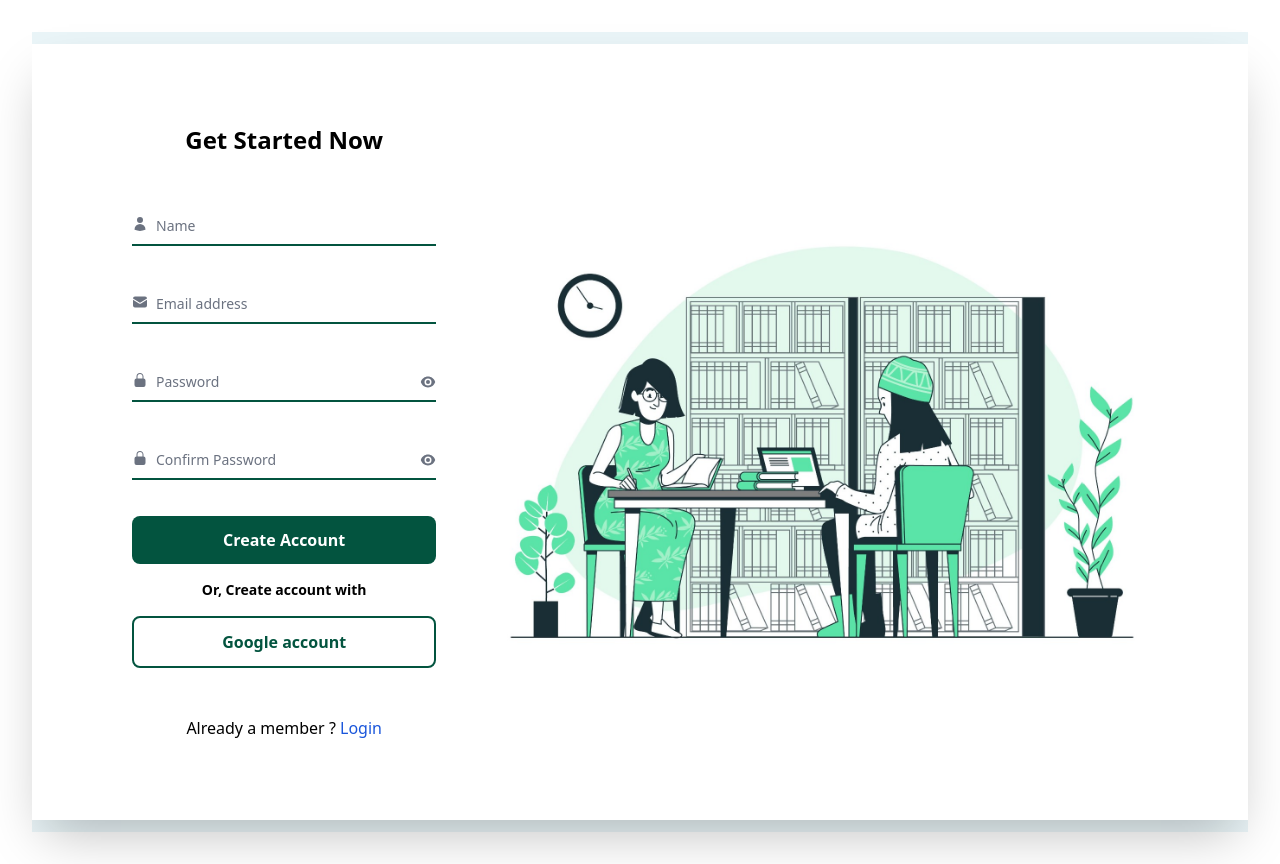
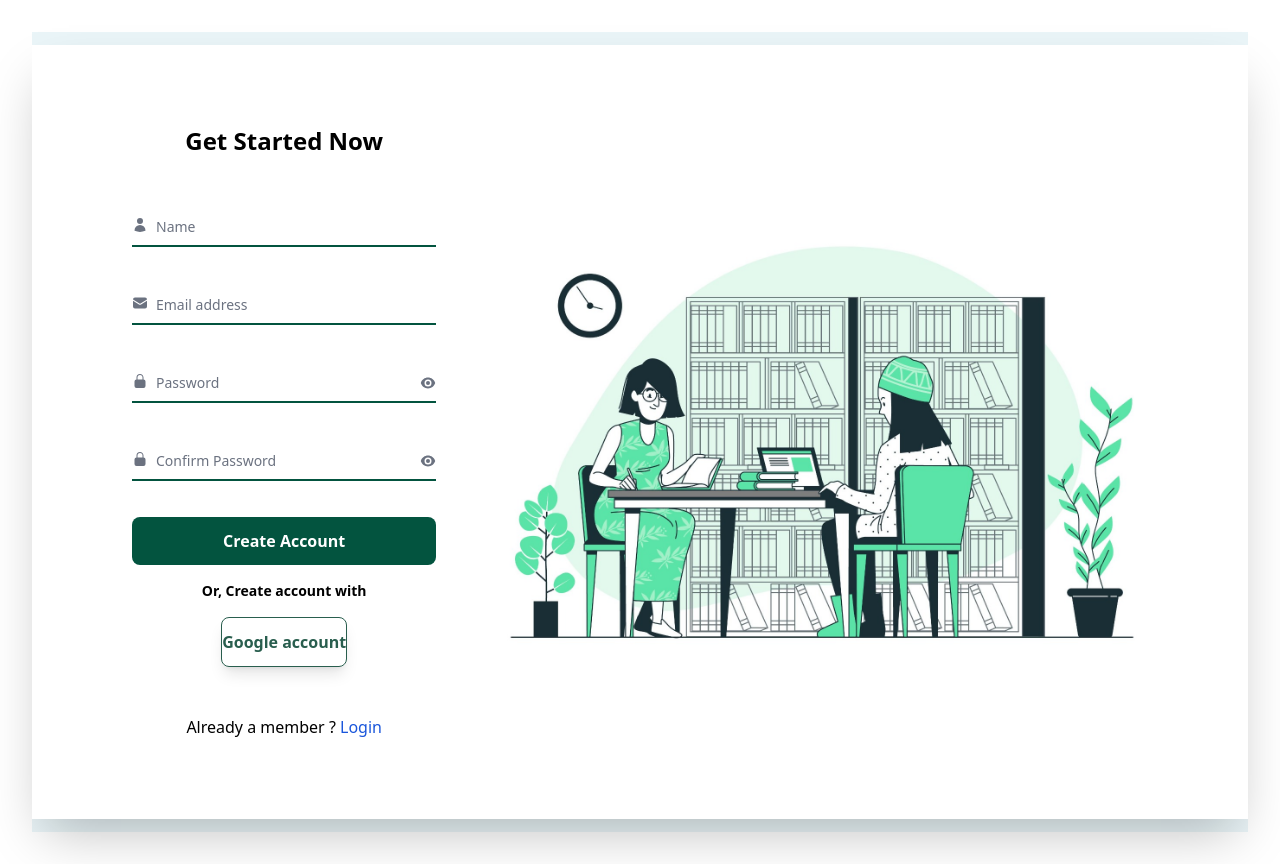
Before and after one commit to ahmedrazek/library-social-media-front, a React (Vite) app: page /signup in a window 1280 px wide. Built offline with nearby package versions, Linux system fonts and the light colour scheme; no server answers.

Commit message:
add google auth

```diff
--- a/package.json
+++ b/package.json
@@ -16,6 +16,7 @@
     "@fortawesome/react-fontawesome": "^0.2.2",
     "@headlessui/react": "^2.0.4",
     "@heroicons/react": "^2.1.3",
+    "@react-oauth/google": "^0.12.1",
     "@reduxjs/toolkit": "^2.2.5",
     "axios": "^1.7.2",
     "cookie": "^0.6.0",
--- /dev/null
+++ b/src/components/GoogleAuth/index.jsx
@@ -0,0 +1,43 @@
+/* eslint-disable react/prop-types */
+import { useGoogleLogin } from "@react-oauth/google";
+import axios from "axios";
+import { useDispatch } from "react-redux";
+import { setUser } from "../../store/userSlice";
+
+export const GoogleAuth = ({ setRedirect }) => {
+  const dispatch = useDispatch();
+  const login = useGoogleLogin({
+    onSuccess: async (response) => {
+      const res = await axios.post("/users/google/auth", response);
+      console.log(res);
+      dispatch(setUser(res.data.user));
+      setRedirect(true);
+    },
+  });
+  // useEffect(() => {
+  //   if (user) {
+  //     axios
+  //       .get(`https://www.googleapis.com/oauth2/v3/userinfo`, {
+  //         headers: {
+  //           Authorization: `Bearer ${user.access_token}`,
+  //         },
+  //       })
+  //       .then((res) => {
+  //         setProfile(res.data);
+  //         console.log(res.data);
+  //       })
+  //       .catch((err) => console.log(err));
+  //   }
+  // }, [user]);
+  return (
+    <div>
+      <button
+        type="button"
+        onClick={login}
+        className="text-primary  py-3 rounded-lg font-bold text-center border border-primary hover:bg-primary hover:text-white  shadow-lg"
+      >
+        Google account
+      </button>
+    </div>
+  );
+};
--- a/src/main.jsx
+++ b/src/main.jsx
@@ -4,11 +4,14 @@ import App from "./App.jsx";
 import "./index.css";
 import { Provider } from "react-redux";
 import { store } from "./store/store.js";
+import { GoogleOAuthProvider } from "@react-oauth/google";
 
 ReactDOM.createRoot(document.getElementById("root")).render(
   <React.StrictMode>
-    <Provider store={store}>
-      <App />
-    </Provider>
+    <GoogleOAuthProvider clientId="875096245606-eohhq0k8ld00n8eks9prsrlv2pk483sv.apps.googleusercontent.com">
+      <Provider store={store}>
+        <App />
+      </Provider>
+    </GoogleOAuthProvider>
   </React.StrictMode>
 );
--- a/src/pages/Login/index.jsx
+++ b/src/pages/Login/index.jsx
@@ -5,6 +5,7 @@ import axios from "axios";
 import { useDispatch } from "react-redux";
 import { setUser } from "../../store/userSlice";
 import { Navigate, Link } from "react-router-dom";
+import { GoogleAuth } from "../../components/GoogleAuth";
 
 export default function Login() {
   const [showPassword, setShowPassword] = useState(false);
@@ -167,12 +168,7 @@ export default function Login() {
                 <a href="#">Forgot password ?</a>
               </div>
             </form>
-            <a
-              href="#"
-              className="text-primary  py-3 rounded-lg font-bold text-center border border-primary hover:bg-primary hover:text-white  shadow-lg"
-            >
-              Google account
-            </a>
+            <GoogleAuth setRedirect={setRedirect} />
             <p className="text-center">
               Don't have an account? <Link to="/signup">Sign Up</Link>
             </p>
--- a/src/pages/Signup/index.jsx
+++ b/src/pages/Signup/index.jsx
@@ -5,6 +5,7 @@ import { useDispatch } from "react-redux";
 import { NavLink, Navigate } from "react-router-dom";
 import { setUser } from "../../store/userSlice";
 import backgroundImage from "../../assets/signupImage.jpg";
+import { GoogleAuth } from "../../components/GoogleAuth";
 
 export default function Signup() {
   const [redirect, setRedirect] = useState();
@@ -287,12 +288,7 @@ export default function Signup() {
                 <p>Or, Create account with</p>
               </div>
 
-              <a
-                href="#"
-                className="text-green-800  py-3 rounded-lg font-bold text-center border-2 border-green-800"
-              >
-                Google account
-              </a>
+              <GoogleAuth setRedirect={setRedirect} />
             </form>
             <div className="text-center">
               Already a member ?{" "}
```
Also changed, not shown: 1 other file (tests, documents, lock files or other folders).
